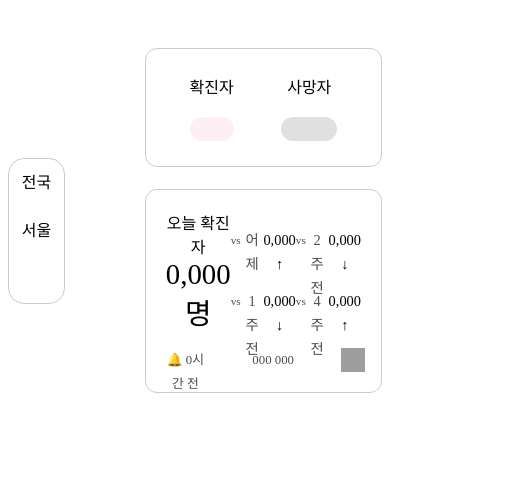
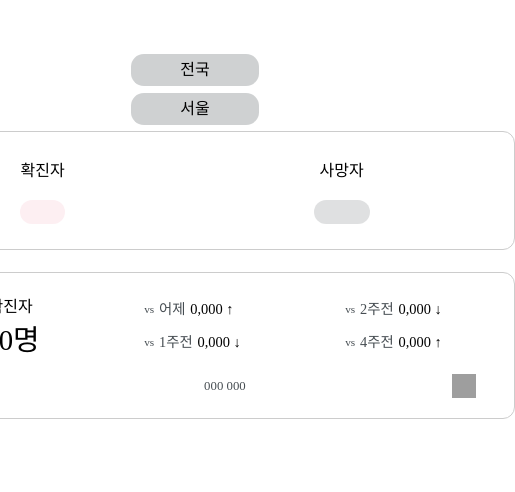
Before and after one commit to djgohigh/WebDesign, a plain HTML site: page Corona-Live/index.html in a window 390 px wide. Shown: the whole page, 515 px wide, since content can reach past the window. Drawn offline with nearby package versions, Linux system fonts and the light colour scheme; no server answers; grey boxes are pictures that could not be loaded; files whose address does not match are found by name; a web font is replaced by a local one.

Commit message:
Update style.css

```diff
--- a/Corona-Live/style.css
+++ b/Corona-Live/style.css
@@ -4,7 +4,216 @@
     font-weight: 400;
     font-style: normal;
 }
+@media  (max-width: 40rem) {
+    .root {
+        margin: 0;
+        padding: 0;
+        align-items: center;
+        display: flex;
+        padding-top: 2.5rem;
+        padding-bottom: 2.5rem;
+        flex-direction: column;
+        height: max-content;
+        justify-content: center;
+        font-family: Pretendard-Regular;
+    }
 
+    .c_con_top {
+        display: flex;
+        flex-direction: row;
+        justify-content: space-evenly;
+    }
+
+    .c_con {
+        display: flex;
+        width: auto;
+        border: 1px solid #ccc;
+        border-radius: 1rem;
+        flex-direction: column;
+        justify-content: space-evenly;
+        align-content: center;
+        margin-bottom: 1rem;
+    }
+
+    .c_con_bot {
+        text-align: center;
+    }
+
+    .nationWide, .seoul{
+        margin-top: 0.4rem;
+        margin-bottom: 0.4rem;
+        width: 8rem;
+        height: 2rem;
+        text-align: center;
+        line-height: 2rem;
+        background-color: #464d5242;
+        border-radius: 0.8rem;
+
+    }
+
+    .main_con {
+        width: 40rem;
+        display: flex;
+        position: relative;
+        flex-direction: column;
+    }
+
+    .tl_sct {
+        margin-bottom: 1.375rem;
+        border-radius: 0.75rem;
+        border: 0.0625rem solid #ccc;
+        box-shadow: 0px 0
+    }
+
+    .mi_sct {
+        display: flex;
+        text-align: center;
+        justify-content: space-around;
+        flex-direction: row;
+        margin: 1.25rem;
+    }
+
+    .tl_sct_l1, .tl_sct_l2, .tl_sct_l3, .tl_sct_l4 {
+        display: flex;
+        flex-direction: column;
+        box-sizing: border-box;
+        justify-content: space-around;
+        height: 4.8rem;
+    }
+
+    .tl_sct_l1 > div:nth-child(3), .tl_sct_l2 > div:nth-child(3), .tl_sct_l3 > div:nth-child(3), .tl_sct_l4 > div:nth-child(3){
+        font-size: 0.8rem;
+        border-radius: 1rem;
+        box-sizing: border-box;
+        height: 1.5rem;
+        text-align: center;
+        line-height: 1.5rem;
+    }
+
+    .tl_sct_l1 > div:nth-child(n+2):nth-child(-n+3) {
+        color: #EB5374;
+        font-weight: bolder;
+    }
+
+
+    .tl_sct_l3 > div:nth-child(n+2):nth-child(-n+3) {
+        color: #5673EB;
+        font-weight: bolder;
+    }
+
+    .tl_sct_l4 > div:nth-child(3) {
+        color: #464d52;
+        font-size: 0.8rem;
+        border-radius: 1rem;
+        background-color: #464d522c;
+        font-weight: bolder;
+        box-sizing: border-box;
+        height: 1.5rem;
+        text-align: center;
+        line-height: 1.5rem;
+        width: 3.5rem;
+    }
+
+    .tl_sct_l1 > div:nth-child(3) {
+        background-color: #eb537418;
+    }
+
+    .tl_sct_l3 > div:nth-child(3) {
+        background-color:#5674eb2c
+    }
+
+    .tl_sct_l2 div:nth-child(3) {
+        color: #464d52;
+        font-weight: bolder;
+        font-size: 0.8rem;
+        border-radius: 1rem;
+        background-color: #464d522c;
+        font-weight: bolder;;
+        box-sizing: border-box;
+        height: 1.5rem;
+        text-align: center;
+        line-height: 1.5rem;
+        width: 3.5rem;
+    }
+
+    .tdy_sct {
+        margin-bottom: 1.375rem;
+        border-radius: 0.75rem;
+        border: 0.0625rem solid #ccc;
+        box-shadow: 0px 0
+    }
+
+    .tdy_sct_total {
+        text-align: center;
+        justify-content: space-around;
+        flex-direction: row;
+        margin: 1.25rem;
+    }
+
+    .tdy_sct_top {
+        display: flex;
+        justify-content: space-around;
+        margin-bottom: 1rem;
+    }
+
+    .tdy_sct_t1>div:nth-child(2) {
+        font-size: 1.8rem;
+        font-weight: border;
+    }
+
+    .tdy_sct_t2, .tdy_sct_t3 {
+        display: flex;
+        flex-direction: column;
+        font-size: 0.9rem;
+        justify-content:space-around;
+
+    }
+
+    .tdy_sct_t2_1, .tdy_sct_t2_2, .tdy_sct_t3_1, .tdy_sct_t3_2{
+        display: flex;
+        flex-direction: row;
+        height: 1.5rem;
+        line-height: 1.5rem;
+    }
+
+    .tdy_sct_b1 {
+        width: 100%;
+        border-top: 1rem;
+        display: flex;
+        flex-direction: row;
+        color: #464d52;
+        font-size: 0.8rem;
+        line-height: 1.5rem;
+        height: 1.5rem;
+    }
+
+    .tdy_sct_b1>div:nth-child(1) {
+        width: 20%;
+        text-align: center;
+    }
+
+    .tdy_sct_b1>div:nth-child(2) {
+        width: 70%;
+    }
+
+    .tdy_sct_b1>div:nth-child(3) {
+        width: 10%;
+        text-align: center;
+    }
+
+
+    #tdy_sct_vs {
+        color: #464d52;
+        font-size: 0.7rem;
+        margin-right: 0.3rem;
+    }
+
+    #tdy_sct_time {
+        color: #464d52;
+        font-size: 0.9rem;
+        margin-right: 0.3rem;
+    }
+}
 .root {
     margin: 0;
     padding: 0;
@@ -12,27 +221,43 @@
     display: flex;
     padding-top: 2.5rem;
     padding-bottom: 2.5rem;
-    flex-direction: row;
+    flex-direction: column;
     height: max-content;
     justify-content: center;
     font-family: Pretendard-Regular;
 }
 
-.l_con {
+.c_con_top {
     display: flex;
-    width: 15rem;
-    margin-right: 5rem;
-    position: sticky;
+    flex-direction: row;
+    justify-content: space-evenly;
+}
+
+.c_con {
+    display: flex;
+    width: 40rem;
     border: 1px solid #ccc;
     border-radius: 1rem;
     flex-direction: column;
-    justify-content: left;
+    justify-content: space-evenly;
+    align-content: center;
+    margin-bottom: 1rem;
 }
 
-.l_con > div{
-    height: 3rem;
+.c_con_bot {
     text-align: center;
-    line-height: 3rem;
+}
+
+.nationWide, .seoul{
+    margin-top: 0.4rem;
+    margin-bottom: 0.4rem;
+    width: 8rem;
+    height: 2rem;
+    text-align: center;
+    line-height: 2rem;
+    background-color: #464d5242;
+    border-radius: 0.8rem;
+
 }
 
 .main_con {
```
